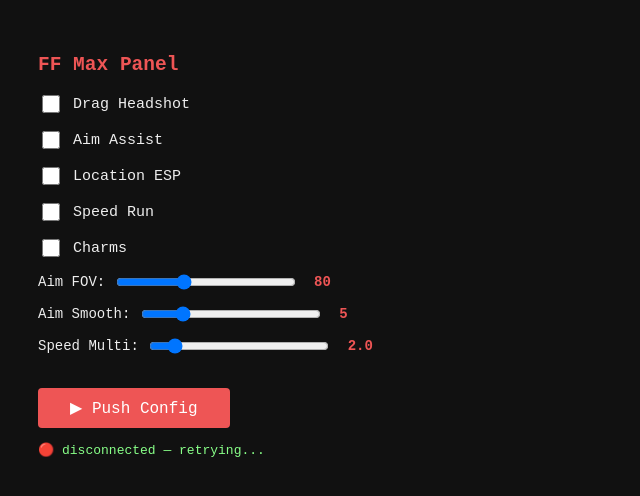
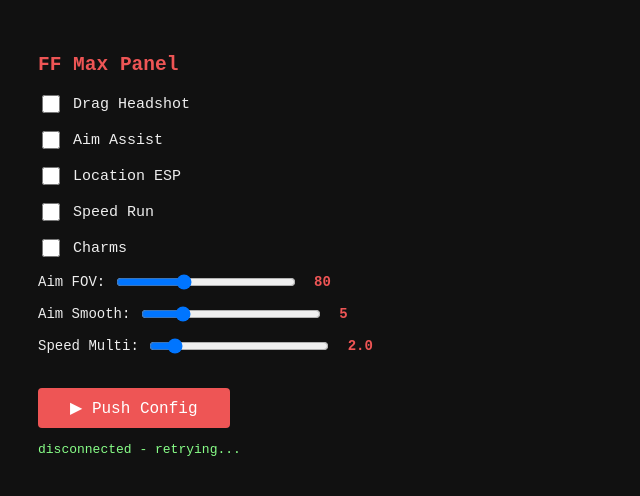
Before and after one commit to vinextreme/ffmax-panel-ui, a plain HTML site: page index.html in a window 1280 px wide. Both pictures are taken after a click on the button "▶ Push Config". Shown: the full height of the page, 0-640 px from the left. Drawn offline with Linux system fonts and the light colour scheme.

Commit message:
Update index.html

```diff
--- a/index.html
+++ b/index.html
@@ -69,21 +69,23 @@
     <span class="val" id="speed_val">2.0</span>
   </div>
 
-  <button onclick="push()">▶ Push Config</button>
+  <button onclick="push()">&#9654; Push Config</button>
   <div id="status">not connected</div>
 
 <script>
-  // ← FILL THIS with your Railway URL after deploy
-  const WS_URL = 'wss://YOUR-APP.up.railway.app';
+  const WS_URL = 'wss://ffmax-panel-server.onrender.com';
 
   let ws;
 
   function connect() {
     ws = new WebSocket(WS_URL);
-    ws.onopen  = () => document.getElementById('status').textContent = '✅ connected';
+    ws.onopen  = () => document.getElementById('status').textContent = 'connected';
     ws.onclose = () => {
-      document.getElementById('status').textContent = '🔴 disconnected — retrying...';
+      document.getElementById('status').textContent = 'disconnected - retrying...';
       setTimeout(connect, 2000);
+    };
+    ws.onerror = () => {
+      document.getElementById('status').textContent = 'error - retrying...';
     };
   }
   connect();
@@ -97,7 +99,7 @@
 
   function push() {
     if (!ws || ws.readyState !== 1) {
-      document.getElementById('status').textContent = '❌ not connected';
+      document.getElementById('status').textContent = 'not connected';
       return;
     }
     const cfg = {
@@ -112,7 +114,7 @@
       speed_multi:   parseFloat(document.getElementById('speed_multi').value),
     };
     ws.send(JSON.stringify(cfg));
-    document.getElementById('status').textContent = '✅ pushed at ' + new Date().toLocaleTimeString();
+    document.getElementById('status').textContent = 'pushed at ' + new Date().toLocaleTimeString();
   }
 </script>
 </body>
```
